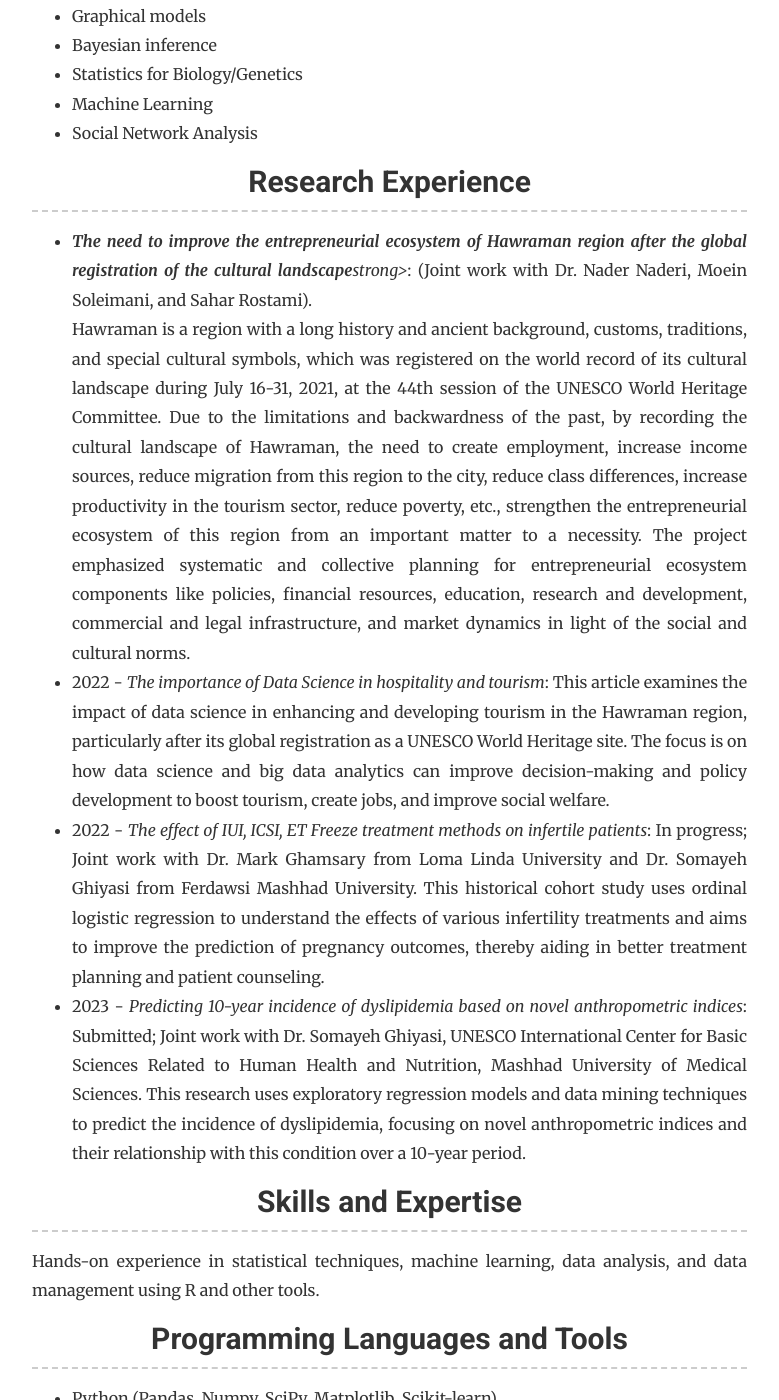
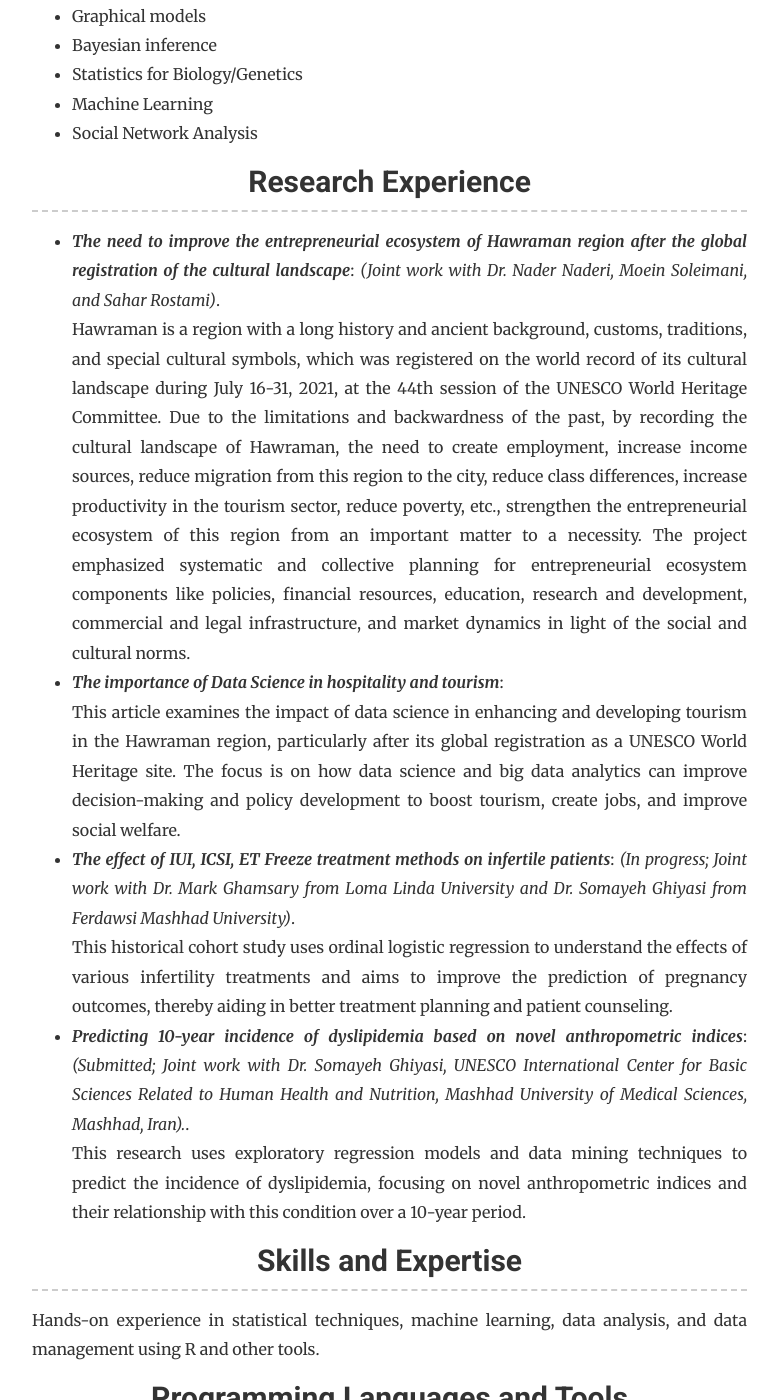
Before and after one commit to negar-soleimani/https-negar-soleimani.github.io, a Jekyll site: the page built from _pages/skills.html, in a window 1280 px wide and 1400 px high, scrolled down 1529 px. Shown: the whole window, without its empty margins (243-1022 px from the left). Built offline with Jekyll 4.4.1, drawn with Linux system fonts in a browser that asks for light colours; nearby versions of some CDN libraries.

Commit message:
Update skills.html

```diff
--- a/_pages/skills.html
+++ b/_pages/skills.html
@@ -46,11 +46,14 @@ GPA: 16.20/out of 20 (University Overall Average = 14.77, Faculty Overall Averag
 
     <h3>Research Experience</h3>
 <ul>
-    <li><em><strong>The need to improve the entrepreneurial ecosystem of Hawraman region after the global registration of the cultural landscape</strong>strong></em>: (Joint work with Dr. Nader Naderi, Moein Soleimani, and Sahar Rostami).<br>
+    <li><em><strong>The need to improve the entrepreneurial ecosystem of Hawraman region after the global registration of the cultural landscape</strong></em>: <i>(Joint work with Dr. Nader Naderi, Moein Soleimani, and Sahar Rostami)</i>.<br>
         Hawraman is a region with a long history and ancient background, customs, traditions, and special cultural symbols, which was registered on the world record of its cultural landscape during July 16-31, 2021, at the 44th session of the UNESCO World Heritage Committee. Due to the limitations and backwardness of the past, by recording the cultural landscape of Hawraman, the need to create employment, increase income sources, reduce migration from this region to the city, reduce class differences, increase productivity in the tourism sector, reduce poverty, etc., strengthen the entrepreneurial ecosystem of this region from an important matter to a necessity. The project emphasized systematic and collective planning for entrepreneurial ecosystem components like policies, financial resources, education, research and development, commercial and legal infrastructure, and market dynamics in light of the social and cultural norms.</li>
-    <li>2022 - <em>The importance of Data Science in hospitality and tourism</em>: This article examines the impact of data science in enhancing and developing tourism in the Hawraman region, particularly after its global registration as a UNESCO World Heritage site. The focus is on how data science and big data analytics can improve decision-making and policy development to boost tourism, create jobs, and improve social welfare.</li>
-    <li>2022 - <em>The effect of IUI, ICSI, ET Freeze treatment methods on infertile patients</em>: In progress; Joint work with Dr. Mark Ghamsary from Loma Linda University and Dr. Somayeh Ghiyasi from Ferdawsi Mashhad University. This historical cohort study uses ordinal logistic regression to understand the effects of various infertility treatments and aims to improve the prediction of pregnancy outcomes, thereby aiding in better treatment planning and patient counseling.</li>
-    <li>2023 - <em>Predicting 10-year incidence of dyslipidemia based on novel anthropometric indices</em>: Submitted; Joint work with Dr. Somayeh Ghiyasi, UNESCO International Center for Basic Sciences Related to Human Health and Nutrition, Mashhad University of Medical Sciences. This research uses exploratory regression models and data mining techniques to predict the incidence of dyslipidemia, focusing on novel anthropometric indices and their relationship with this condition over a 10-year period.</li>
+    <li><em><strong>The importance of Data Science in hospitality and tourism</strong></em>:<br>
+        This article examines the impact of data science in enhancing and developing tourism in the Hawraman region, particularly after its global registration as a UNESCO World Heritage site. The focus is on how data science and big data analytics can improve decision-making and policy development to boost tourism, create jobs, and improve social welfare.</li>
+    <li><em><strong>The effect of IUI, ICSI, ET Freeze treatment methods on infertile patients</strong></em>: <i>(In progress; Joint work with Dr. Mark Ghamsary from Loma Linda University and Dr. Somayeh Ghiyasi from Ferdawsi Mashhad University)</i>.<br>
+        This historical cohort study uses ordinal logistic regression to understand the effects of various infertility treatments and aims to improve the prediction of pregnancy outcomes, thereby aiding in better treatment planning and patient counseling.</li>
+    <li><em><strong>Predicting 10-year incidence of dyslipidemia based on novel anthropometric indices</strong></em>: <i>(Submitted; Joint work with Dr. Somayeh Ghiyasi, UNESCO International Center for Basic Sciences Related to Human Health and Nutrition, Mashhad University of Medical Sciences, Mashhad, Iran).</i>.<br>
+        This research uses exploratory regression models and data mining techniques to predict the incidence of dyslipidemia, focusing on novel anthropometric indices and their relationship with this condition over a 10-year period.</li>
 </ul>
 
 
```
